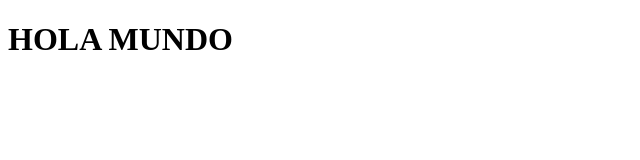
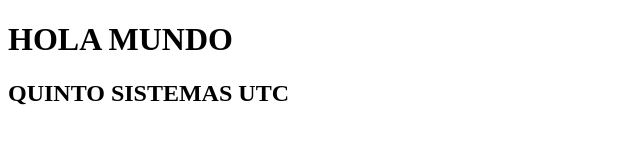
Before and after one commit to Daniloila/daniloila.github.io, a plain HTML site: page index.html in a window 1280 px wide. Shown: the whole page, without its empty margins (0-640 px from the left). Drawn offline with Linux system fonts and the light colour scheme.

Commit message:
agregar linea

```diff
--- a/index.html
+++ b/index.html
@@ -7,5 +7,6 @@
 </head>
 <body>
     <h1>HOLA MUNDO</h1>
+    <h2>QUINTO SISTEMAS UTC</h2>
 </body>
 </html>
```
